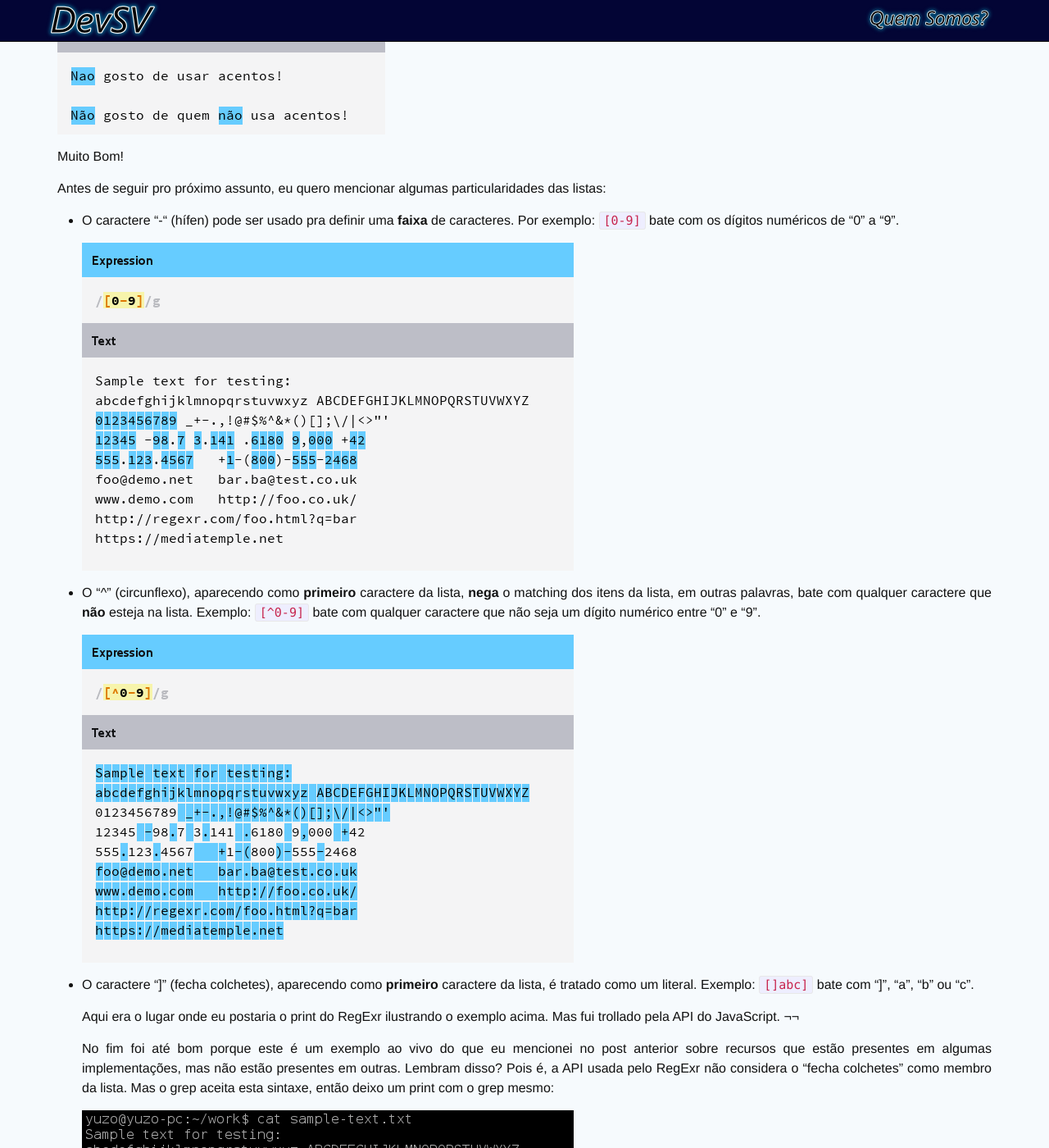
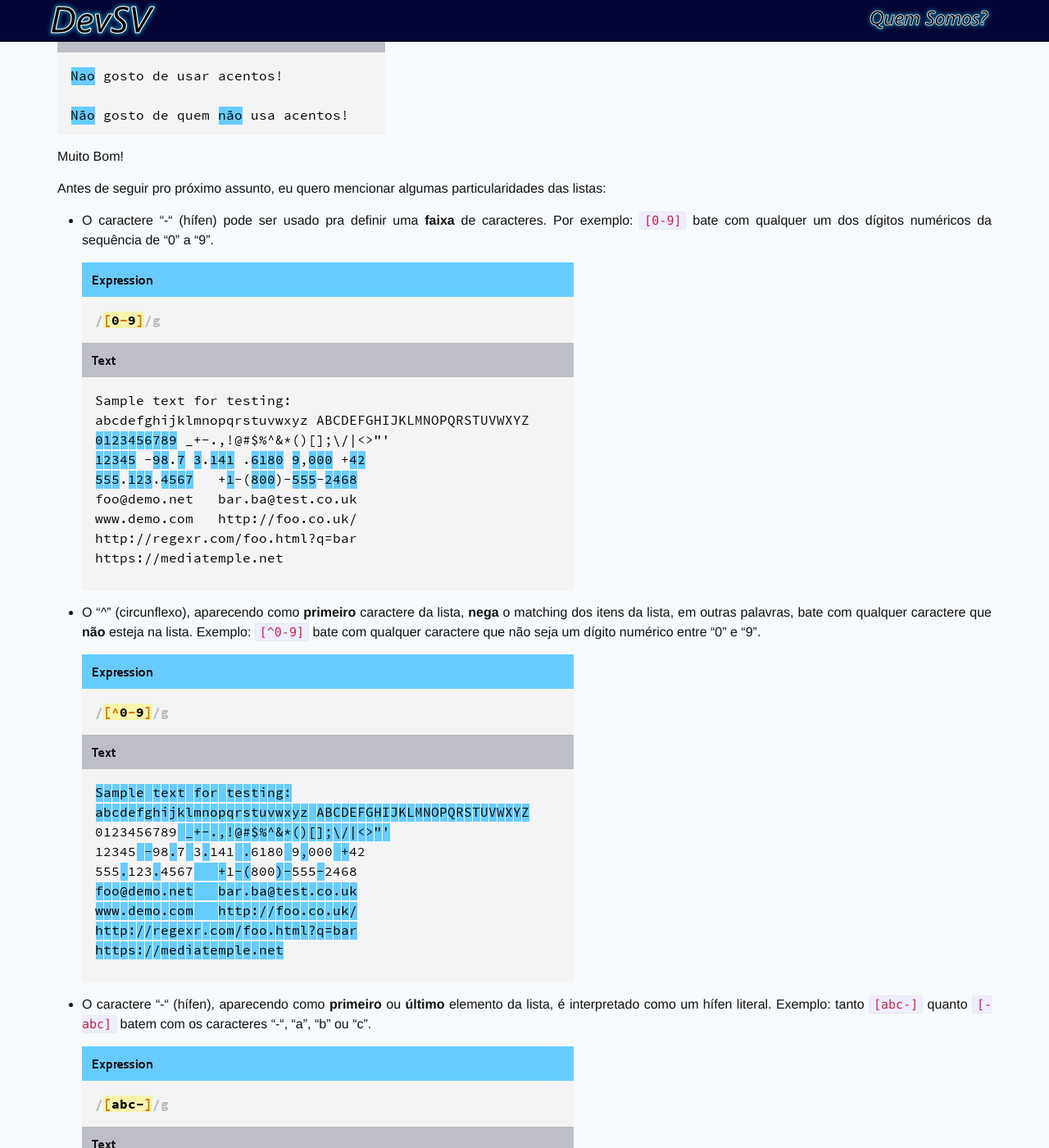
Before and after one commit to devsvbr/devsvbr.github.io, a Jekyll site: the page built from _posts/2017-03-31-falando-sobre-expressoes-regulares-primeiros-metacaracteres.md, in a window 1280 px wide and 1400 px high, scrolled down 2271 px. Shown: the whole window at 82% size. Built offline with Jekyll 4.4.1, drawn with Linux system fonts in a browser that asks for light colours.

Commit message:
complementando post #3 sobre ER

```diff
--- a/_posts/2017-03-31-falando-sobre-expressoes-regulares-primeiros-metacaracteres.md
+++ b/_posts/2017-03-31-falando-sobre-expressoes-regulares-primeiros-metacaracteres.md
@@ -56,13 +56,17 @@ Muito Bom!
 
 Antes de seguir pro próximo assunto, eu quero mencionar algumas particularidades das listas:
 
-- O caractere "-" (hífen) pode ser usado pra definir uma **faixa** de caracteres. Por exemplo: `[0-9]` bate com os dígitos numéricos de "0" a "9".
+- O caractere "-" (hífen) pode ser usado pra definir uma **faixa** de caracteres. Por exemplo: `[0-9]` bate com qualquer um dos dígitos numéricos da sequência de "0" a "9".
 
   ![imagem ilustrando matching da regex usando lista com faixa]({{ "/img/posts/2017-03-31-colchetes-1.png" | prepend: site.baseurl }})
 
 - O "^" (circunflexo), aparecendo como **primeiro** caractere da lista, **nega** o matching dos itens da lista, em outras palavras, bate com qualquer caractere que **não** esteja na lista. Exemplo: `[^0-9]` bate com qualquer caractere que não seja um dígito numérico entre "0" e "9".
 
   ![imagem ilustrando matching da regex usando lista negada]({{ "/img/posts/2017-03-31-colchetes-2.png" | prepend: site.baseurl }})
+
+- O caractere "-" (hífen), aparecendo como **primeiro** ou **último** elemento da lista, é interpretado como um hífen literal. Exemplo: tanto `[abc-]` quanto `[-abc]` batem com os caracteres "-", "a", "b" ou "c".
+
+  ![imagem ilustrando matching da regex usando lista com hifen]({{ "/img/posts/2017-03-31-colchetes-5.png" | prepend: site.baseurl }})
 
 - O caractere "]" (fecha colchetes), aparecendo como **primeiro** caractere da lista, é tratado como um literal. Exemplo: `[]abc]` bate com "]", "a", "b" ou "c".
 
```
Also changed, not shown: img/posts/2017-03-31-colchetes-5.png (added).
